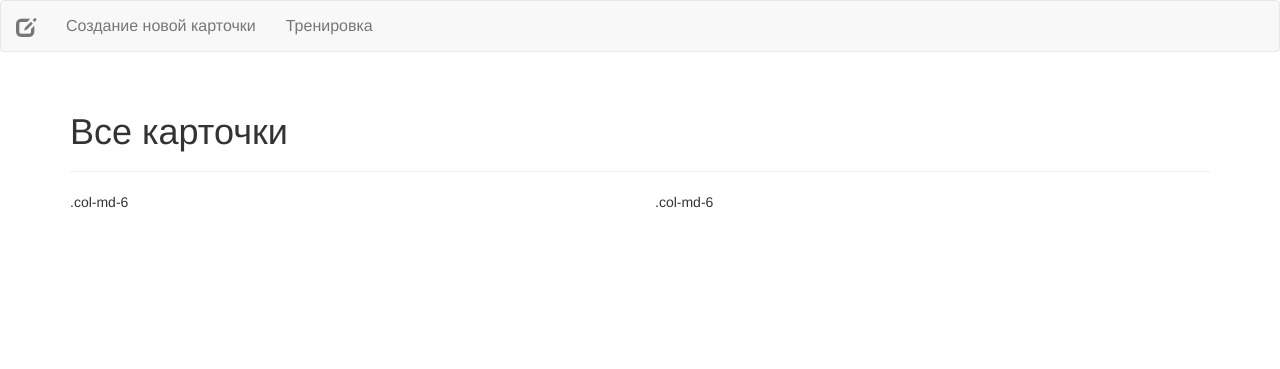
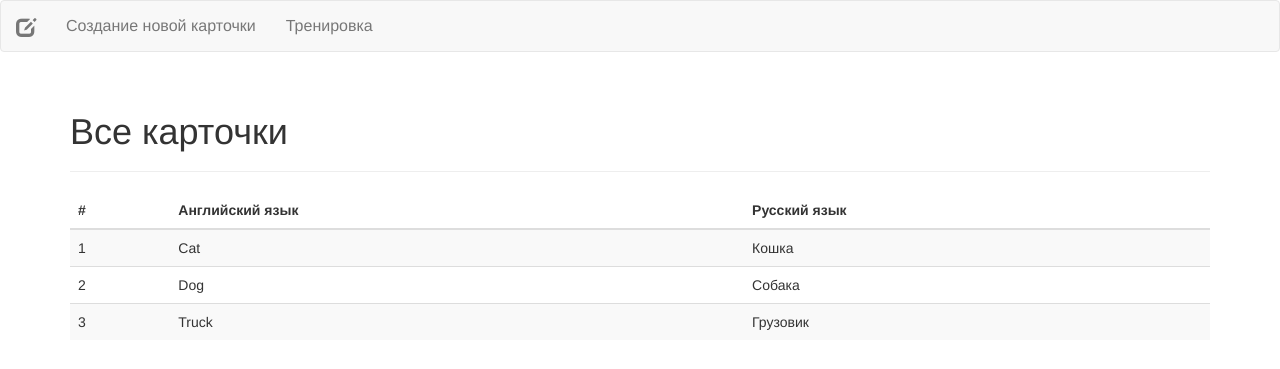
Before and after one commit to yulia-sa/cards_flask, a Flask app: page /cards/ in a window 1280 px wide. Shown: the top 369 px of the page. Run offline with Flask 2, Linux system fonts and the light colour scheme; some libraries are stand-ins or nearby versions.

Commit message:
card creation page

```diff
--- a/static/css/main.css
+++ b/static/css/main.css
@@ -44,3 +44,6 @@
     color: #fff;
     background-color: #419641;
 }
+.table-hover > tbody > tr:hover {
+  background-color: #ededed;
+}
--- a/templates/all_cards.html
+++ b/templates/all_cards.html
@@ -24,11 +24,9 @@
         <div class="page-header">
             <h1>{{ title }}</h1>
         </div>
-        <div class="row">
-          <div class="col-md-6">.col-md-6</div>
-          <div class="col-md-6">.col-md-6</div>
-        </div>
+        {% include "cards_table.html" %}
     </div>
+
 
     <!-- jQuery (necessary for Bootstrap's JavaScript plugins) -->
     <script src="https://ajax.googleapis.com/ajax/libs/jquery/1.12.4/jquery.min.js"></script>
--- /dev/null
+++ b/templates/cards_table.html
@@ -0,0 +1,43 @@
+<!DOCTYPE html>
+<html>
+<head>
+  <meta name="viewport" content="width=device-width, initial-scale=1">
+  <!-- Bootstrap -->
+  <link href="/static/css/bootstrap.min.css" rel="stylesheet">
+  <link href="/static/css/main.css" rel="stylesheet">
+</head>
+<body>
+
+  <table class="table table-striped table-hover">
+    <thead>
+      <tr>
+        <th>#</th>
+        <th>Английский язык</th>
+        <th>Русский язык</th>
+      </tr>
+    </thead>
+    <tbody>
+      <tr>
+        <td>1</td>
+        <td>Cat</td>
+        <td>Кошка</td>
+      </tr>
+      <tr>
+        <td>2</td>
+        <td>Dog</td>
+        <td>Собака</td>
+      </tr>
+      <tr>
+        <td>3</td>
+        <td>Truck</td>
+        <td>Грузовик</td>
+      </tr>
+    </tbody>
+  </table>
+
+    <!-- jQuery (necessary for Bootstrap's JavaScript plugins) -->
+    <script src="https://ajax.googleapis.com/ajax/libs/jquery/1.12.4/jquery.min.js"></script>
+    <!-- Include all compiled plugins (below), or include individual files as needed -->
+    <script src="/static/js/bootstrap.min.js"></script>
+</body>
+</html>
```
Also changed, not shown: templates/new_card.html (+35 -1 lines).
